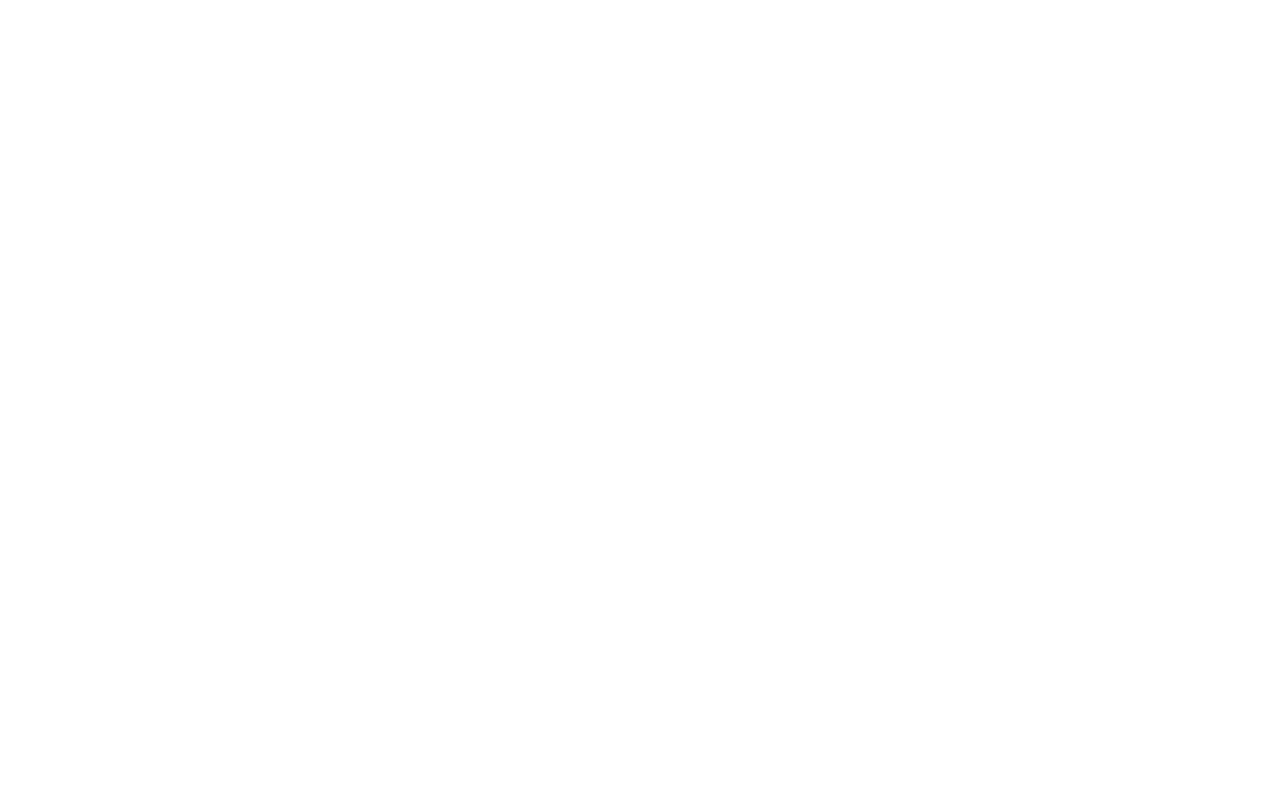
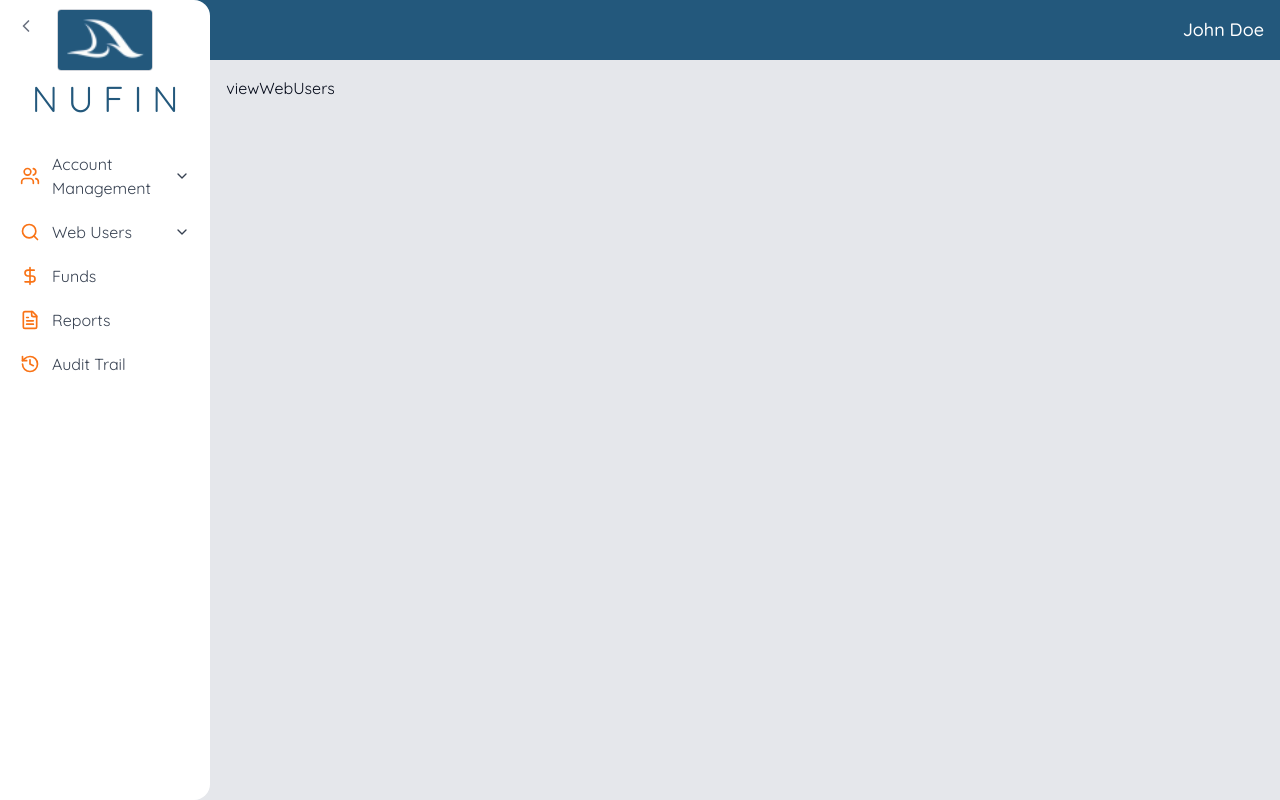
Before and after one commit to JayrTlcfzc/MerchantGUI, a React (Vite) app: page /web-users/view-web-users in a window 1280 px wide. Before the commit this address had no page. Built offline with nearby package versions, Linux system fonts and the light colour scheme.

Commit message:
updated layout, sidebar, and main & added viewWebUsers.jsx

```diff
--- a/src/components/Layout.jsx
+++ b/src/components/Layout.jsx
@@ -1,5 +1,6 @@
 import React, { useState } from "react";
 import Sidebar from "./Navbar/Sidebar";
+import Logo from '../assets/nufinlogo.png';
 
 const Layout = ({ children, username }) => {
   const [isSidebarOpen, setIsSidebarOpen] = useState(true);
@@ -13,7 +14,8 @@ const Layout = ({ children, username }) => {
 
     <div className="flex flex-col w-full">
       {/* Header overlapping the sidebar */}
-      <header className="bg-[#215172] text-white p-4 flex justify-between items-center -ml-16">
+      <header className="bg-[#23587C] text-white p-4 flex justify-between items-center -ml-16">
+        <img src={Logo} className="fixed left-20 rounded z-0" />
         <div className="ml-auto text-white text-lg font-medium">{username}</div>
       </header>
 
--- a/src/components/Navbar/Sidebar.jsx
+++ b/src/components/Navbar/Sidebar.jsx
@@ -30,7 +30,9 @@ const Sidebar = ({ isOpen, setIsOpen }) => {
         id: "webUsers",
         title: "Web Users",
         icon: Search,
-        subItems: [],
+        subItems: [
+          { title: "View Web Users", path: "/web-users/view-web-users" },
+        ],
       },
       {
         id: "funds",
@@ -56,7 +58,7 @@ const Sidebar = ({ isOpen, setIsOpen }) => {
       <div
         className={cn(
           "bg-white h-screen transition-all duration-300 ease-in-out relative",
-          "rounded-tr-2xl rounded-br-2xl" // Increased the radius to 2xl
+          "rounded-tr-2xl rounded-br-2xl z-10" // Increased the radius to 2xl
         )}
       >
 
--- a/src/main.jsx
+++ b/src/main.jsx
@@ -6,6 +6,7 @@ import Dashboard from "./pages/Dashboard";
 import RegisterSubscriber from "./pages/AccountManagement/registerSubscriber";
 import SearchSubscriber from "./pages/AccountManagement/searchSubscriber";
 import ViewPendingSubscriber from "./pages/AccountManagement/viewPendingSubscriber";
+import ViewWebUsers from "./pages/WebUsers/viewWebUsers";
 import Layout from "./components/Layout";
 import "./index.css";
 
@@ -21,6 +22,9 @@ ReactDOM.createRoot(document.getElementById("root")).render(
         <Route path="/account/register" element={<Layout username="John Doe"><RegisterSubscriber /></Layout>} />
         <Route path="/account/search" element={<Layout username="John Doe"><SearchSubscriber /></Layout>} />
         <Route path="/account/view-pending" element={<Layout username="John Doe"><ViewPendingSubscriber /></Layout>} />
+
+        <Route path="/web-users/view-web-users" element={<Layout username="John Doe"><ViewWebUsers /></Layout>} />
+
       </Routes>
     </Router>
   </React.StrictMode>
--- /dev/null
+++ b/src/pages/WebUsers/viewWebUsers.jsx
@@ -0,0 +1,9 @@
+import React from 'react'
+
+const viewWebUsers = () => {
+  return (
+    <div>viewWebUsers</div>
+  )
+}
+
+export default viewWebUsers
```
